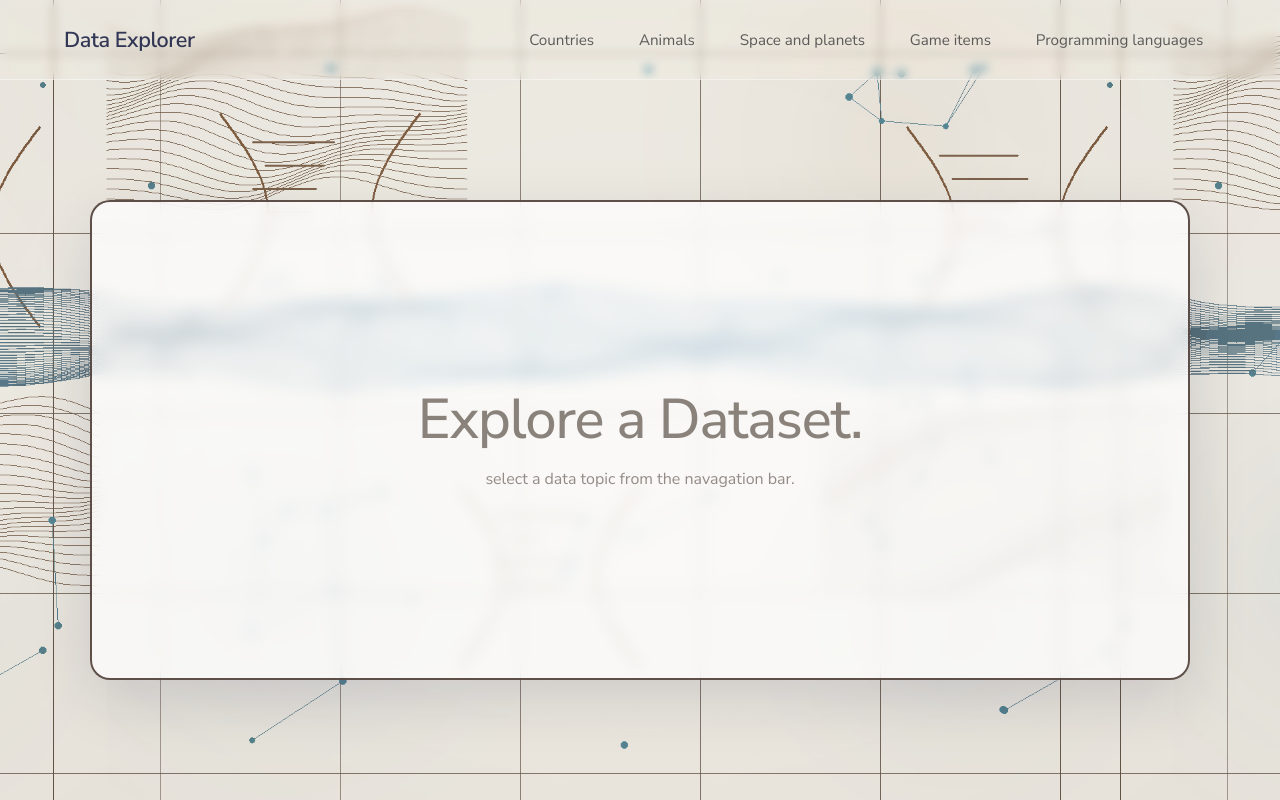
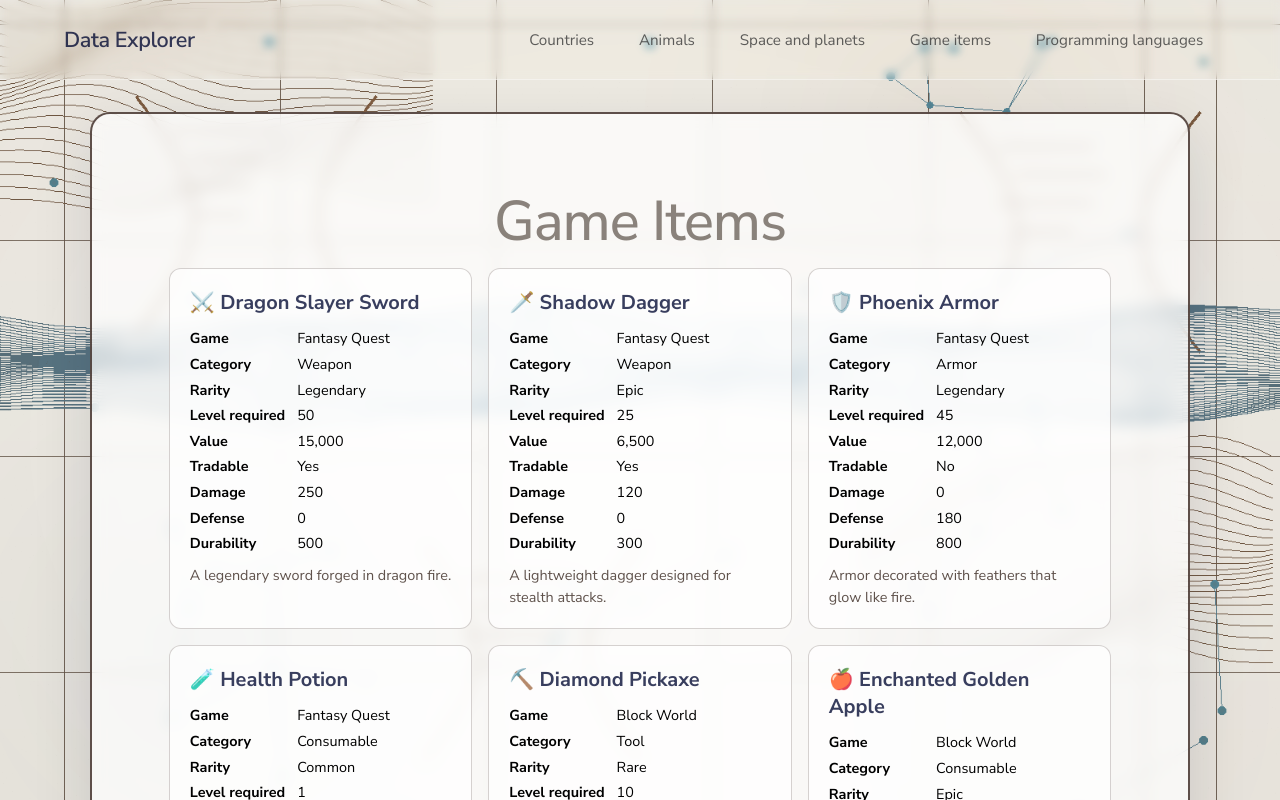
Before and after one commit to davi-sousa-queiroz/Data-Explorer, a plain HTML site: page index.html in a window 1280 px wide. Both pictures are taken after a click on the item "Game items". Shown: the top 800 px of the page. Drawn offline with Linux system fonts and the light colour scheme.

Commit message:
build complete game items section.

```diff
--- a/data/game-items.json
+++ b/data/game-items.json
@@ -0,0 +1,245 @@
+
+[
+  {
+    "id": 1,
+    "name": "Dragon Slayer Sword",
+    "game": "Fantasy Quest",
+    "category": "Weapon",
+    "rarity": "Legendary",
+    "levelRequired": 50,
+    "value": 15000,
+    "isTradable": true,
+    "stats": {
+      "damage": 250,
+      "defense": 0,
+      "durability": 500
+    },
+    "description": "A legendary sword forged in dragon fire.",
+    "emoji": "⚔️"
+  },
+  {
+    "id": 2,
+    "name": "Shadow Dagger",
+    "game": "Fantasy Quest",
+    "category": "Weapon",
+    "rarity": "Epic",
+    "levelRequired": 25,
+    "value": 6500,
+    "isTradable": true,
+    "stats": {
+      "damage": 120,
+      "defense": 0,
+      "durability": 300
+    },
+    "description": "A lightweight dagger designed for stealth attacks.",
+    "emoji": "🗡️"
+  },
+  {
+    "id": 3,
+    "name": "Phoenix Armor",
+    "game": "Fantasy Quest",
+    "category": "Armor",
+    "rarity": "Legendary",
+    "levelRequired": 45,
+    "value": 12000,
+    "isTradable": false,
+    "stats": {
+      "damage": 0,
+      "defense": 180,
+      "durability": 800
+    },
+    "description": "Armor decorated with feathers that glow like fire.",
+    "emoji": "🛡️"
+  },
+  {
+    "id": 4,
+    "name": "Health Potion",
+    "game": "Fantasy Quest",
+    "category": "Consumable",
+    "rarity": "Common",
+    "levelRequired": 1,
+    "value": 50,
+    "isTradable": true,
+    "stats": {
+      "healing": 100
+    },
+    "description": "Restores health when consumed.",
+    "emoji": "🧪"
+  },
+  {
+    "id": 5,
+    "name": "Diamond Pickaxe",
+    "game": "Block World",
+    "category": "Tool",
+    "rarity": "Rare",
+    "levelRequired": 10,
+    "value": 1200,
+    "isTradable": true,
+    "stats": {
+      "miningPower": 8,
+      "durability": 1561
+    },
+    "description": "A durable pickaxe made from brilliant blue diamonds.",
+    "emoji": "⛏️"
+  },
+  {
+    "id": 6,
+    "name": "Enchanted Golden Apple",
+    "game": "Block World",
+    "category": "Consumable",
+    "rarity": "Epic",
+    "levelRequired": 1,
+    "value": 800,
+    "isTradable": true,
+    "stats": {
+      "healing": 200,
+      "bonusEffects": 4
+    },
+    "description": "A magical apple that grants powerful temporary effects.",
+    "emoji": "🍎"
+  },
+  {
+    "id": 7,
+    "name": "Netherite Chestplate",
+    "game": "Block World",
+    "category": "Armor",
+    "rarity": "Legendary",
+    "levelRequired": 30,
+    "value": 5000,
+    "isTradable": false,
+    "stats": {
+      "damage": 0,
+      "defense": 20,
+      "durability": 592
+    },
+    "description": "Heavy armor made from an extremely durable material.",
+    "emoji": "🦺"
+  },
+  {
+    "id": 8,
+    "name": "Portal Gun",
+    "game": "Portal Adventures",
+    "category": "Gadget",
+    "rarity": "Legendary",
+    "levelRequired": 20,
+    "value": 20000,
+    "isTradable": false,
+    "stats": {
+      "range": 100,
+      "energyCost": 15
+    },
+    "description": "Creates linked portals between compatible surfaces.",
+    "emoji": "🌀"
+  },
+  {
+    "id": 9,
+    "name": "Speed Boots",
+    "game": "Fantasy Quest",
+    "category": "Accessory",
+    "rarity": "Rare",
+    "levelRequired": 15,
+    "value": 1800,
+    "isTradable": true,
+    "stats": {
+      "speedBonus": 25,
+      "defense": 5
+    },
+    "description": "Boots that increase movement speed.",
+    "emoji": "👢"
+  },
+  {
+    "id": 10,
+    "name": "Cosmic Crown",
+    "game": "Galaxy Legends",
+    "category": "Accessory",
+    "rarity": "Mythic",
+    "levelRequired": 75,
+    "value": 50000,
+    "isTradable": false,
+    "stats": {
+      "magicPower": 300,
+      "energyBonus": 100
+    },
+    "description": "A mysterious crown said to contain the power of the stars.",
+    "emoji": "👑"
+  },
+  {
+    "id": 11,
+    "name": "Plasma Rifle",
+    "game": "Galaxy Legends",
+    "category": "Weapon",
+    "rarity": "Epic",
+    "levelRequired": 35,
+    "value": 9000,
+    "isTradable": true,
+    "stats": {
+      "damage": 180,
+      "range": 500,
+      "energyCost": 10
+    },
+    "description": "A futuristic rifle that fires concentrated plasma.",
+    "emoji": "🔫"
+  },
+  {
+    "id": 12,
+    "name": "Stealth Cloak",
+    "game": "Galaxy Legends",
+    "category": "Armor",
+    "rarity": "Epic",
+    "levelRequired": 40,
+    "value": 11000,
+    "isTradable": true,
+    "stats": {
+      "defense": 40,
+      "stealthDurationSeconds": 30
+    },
+    "description": "A cloak that briefly makes its wearer invisible.",
+    "emoji": "🥷"
+  },
+  {
+    "id": 13,
+    "name": "Lucky Coin",
+    "game": "Fantasy Quest",
+    "category": "Collectible",
+    "rarity": "Common",
+    "levelRequired": 1,
+    "value": 100,
+    "isTradable": true,
+    "stats": {
+      "luckBonus": 5
+    },
+    "description": "A shiny coin believed to bring good fortune.",
+    "emoji": "🪙"
+  },
+  {
+    "id": 14,
+    "name": "Ancient Dragon Egg",
+    "game": "Fantasy Quest",
+    "category": "Collectible",
+    "rarity": "Mythic",
+    "levelRequired": 60,
+    "value": 75000,
+    "isTradable": false,
+    "stats": {
+      "hatchChance": 10,
+      "powerPotential": 1000
+    },
+    "description": "A rare egg containing a mysterious, powerful creature.",
+    "emoji": "🥚"
+  },
+  {
+    "id": 15,
+    "name": "Repair Kit",
+    "game": "Block World",
+    "category": "Consumable",
+    "rarity": "Common",
+    "levelRequired": 5,
+    "value": 150,
+    "isTradable": true,
+    "stats": {
+      "durabilityRestored": 200
+    },
+    "description": "Repairs damaged equipment.",
+    "emoji": "🔧"
+  }
+]
--- a/script.js
+++ b/script.js
@@ -1,6 +1,7 @@
 import countries from './data/countries.json' with { type: 'json' }
 import animals from './data/animals.json' with { type: 'json' }
 import spaceObjects from './data/planets.json' with { type: 'json' }
+import gameItems from './data/game-items.json' with { type: 'json' }
 
 const dataContainer = document.querySelector('.data-container')
 const countriesTab = document.querySelector('.countries')
@@ -14,6 +15,7 @@ function clearContainer () {
     dataContainer.classList.remove('country-view')
     dataContainer.classList.remove('animal-view')
     dataContainer.classList.remove('space-view')
+    dataContainer.classList.remove('game-view')
 }
 
 function showCountryData () {
@@ -205,6 +207,73 @@ function showSpaceData () {
     dataContainer.append(jsonHeading, jsonCode)
 }
 
+function showGameItems () {
+    clearContainer()
+    dataContainer.classList.add('game-view')
+
+    const heading = document.createElement('h1')
+    heading.className = 'heading'
+    heading.textContent = 'Game Items'
+    dataContainer.append(heading)
+
+    const itemGrid = document.createElement('div')
+    itemGrid.className = 'item-grid'
+
+    gameItems.forEach((item) => {
+        const card = document.createElement('article')
+        card.className = 'item-card'
+
+        const name = document.createElement('h2')
+        name.className = 'item-name'
+        name.textContent = `${item.emoji} ${item.name}`
+        card.append(name)
+
+        const details = document.createElement('dl')
+        details.className = 'item-details'
+
+        const fields = [
+            ['Game', item.game],
+            ['Category', item.category],
+            ['Rarity', item.rarity],
+            ['Level required', item.levelRequired.toLocaleString()],
+            ['Value', item.value.toLocaleString()],
+            ['Tradable', item.isTradable ? 'Yes' : 'No'],
+            ...Object.entries(item.stats).map(([stat, value]) => [
+                stat.replace(/([A-Z])/g, ' $1').replace(/^./, (letter) => letter.toUpperCase()),
+                value.toLocaleString()
+            ])
+        ]
+
+        fields.forEach(([label, value]) => {
+            const term = document.createElement('dt')
+            term.textContent = label
+            const description = document.createElement('dd')
+            description.textContent = value
+            details.append(term, description)
+        })
+
+        const description = document.createElement('p')
+        description.className = 'item-description'
+        description.textContent = item.description
+
+        card.append(details, description)
+        itemGrid.append(card)
+    })
+
+    dataContainer.append(itemGrid)
+
+    const jsonHeading = document.createElement('h2')
+    jsonHeading.className = 'raw-json-heading'
+    jsonHeading.textContent = 'Raw JSON'
+
+    const jsonCode = document.createElement('pre')
+    jsonCode.className = 'raw-json'
+    jsonCode.textContent = JSON.stringify(gameItems, null, 2)
+
+    dataContainer.append(jsonHeading, jsonCode)
+}
+
 countriesTab.addEventListener('click', showCountryData)
 animalsTab.addEventListener('click', showAnimalData)
 spaceTab.addEventListener('click', showSpaceData)
+gamesTab.addEventListener('click', showGameItems)
--- a/styles.css
+++ b/styles.css
@@ -69,14 +69,16 @@ nav {
 
 .data-container.country-view,
 .data-container.animal-view,
-.data-container.space-view {
+.data-container.space-view,
+.data-container.game-view {
     align-items: stretch;
     justify-content: flex-start;
 }
 
 .country-grid,
 .animal-grid,
-.space-grid {
+.space-grid,
+.item-grid {
     display: grid;
     grid-template-columns: repeat(auto-fit, minmax(min(100%, 250px), 1fr));
     gap: 1rem;
@@ -86,7 +88,8 @@ nav {
 
 .country-card,
 .animal-card,
-.space-card {
+.space-card,
+.item-card {
     padding: 1.25rem;
     border: 1px solid rgba(52, 32, 26, 0.2);
     border-radius: 0.75rem;
@@ -96,14 +99,16 @@ nav {
 
 .country-card:hover,
 .animal-card:hover,
-.space-card:hover {
+.space-card:hover,
+.item-card:hover {
     border: 1px solid rgb(0, 0, 111);
     transform: scale(1.02);
 }
 
 .country-name,
 .animal-name,
-.space-name {
+.space-name,
+.item-name {
     margin-bottom: 0.75rem;
     color: rgba(0, 8, 49, 0.78);
     font-size: 1.25rem;
@@ -111,7 +116,8 @@ nav {
 
 .country-details,
 .animal-details,
-.space-details {
+.space-details,
+.item-details {
     display: grid;
     grid-template-columns: auto 1fr;
     gap: 0.35rem 0.75rem;
@@ -120,14 +126,23 @@ nav {
 
 .country-details dt,
 .animal-details dt,
-.space-details dt {
+.space-details dt,
+.item-details dt {
     font-weight: 700;
 }
 
 .country-details dd,
 .animal-details dd,
-.space-details dd {
+.space-details dd,
+.item-details dd {
     overflow-wrap: anywhere;
+}
+
+.item-description {
+    margin-top: 0.75rem;
+    color: rgba(50, 33, 25, 0.78);
+    font-size: 0.9rem;
+    line-height: 1.5;
 }
 
 .raw-json-heading {
```
